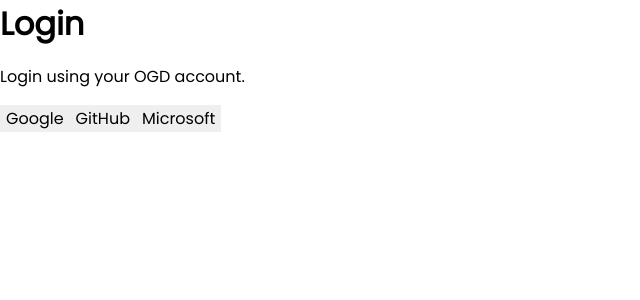
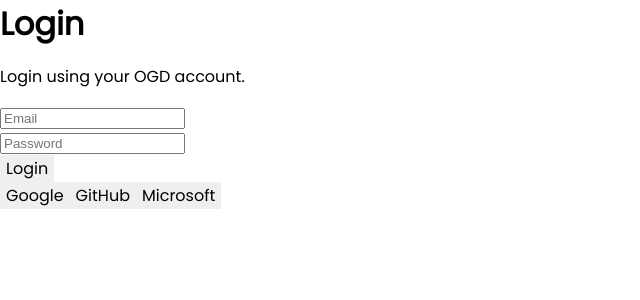
Before and after one commit to WallyYuen/DailyChat, a Next.js app: page /login in a window 1280 px wide. Shown: the top 300 px of the page, without its empty margins (0-640 px from the left). Built offline with nearby package versions, Linux system fonts and the light colour scheme; no server answers.

Commit message:
Add login form

```diff
--- a/components/layout/loginLayout.jsx
+++ b/components/layout/loginLayout.jsx
@@ -4,7 +4,9 @@ import Link from "next/link";
 // Components
 import ExternalLogin from "components/container/externalLogin";
 
-// Styles
+// UI
+import Button from "components/ui/button"
+import Textfield from "components/ui/textfield"
 
 
 const LoginLayout = ({
@@ -22,10 +24,34 @@ const LoginLayout = ({
         autoComplete="off"
         onSubmit={handleSubmit}
       >
-        <h1>Login</h1>
-        <p>
-          Login using your OGD account.
-        </p>
+        <div>
+          <h1>Login</h1>
+          <p>
+            Login using your OGD account.
+          </p>
+        </div>
+        <div>
+          <Textfield
+            placeholder="Email"
+            name="email"
+            type="email"
+            onChange={handleChange}
+            value={email}
+          />
+        </div>
+        <div>
+          <Textfield
+            placeholder="Password"
+            name="password"
+            type="password"
+            onChange={handleChange}
+            value={password}
+          />
+        </div>
+        <div>
+          {error && <p>{error}</p>}
+          <Button label="Login" type="submit" />
+        </div>
         <ExternalLogin handleError={handleError} />
       </form>
     </div>
```
